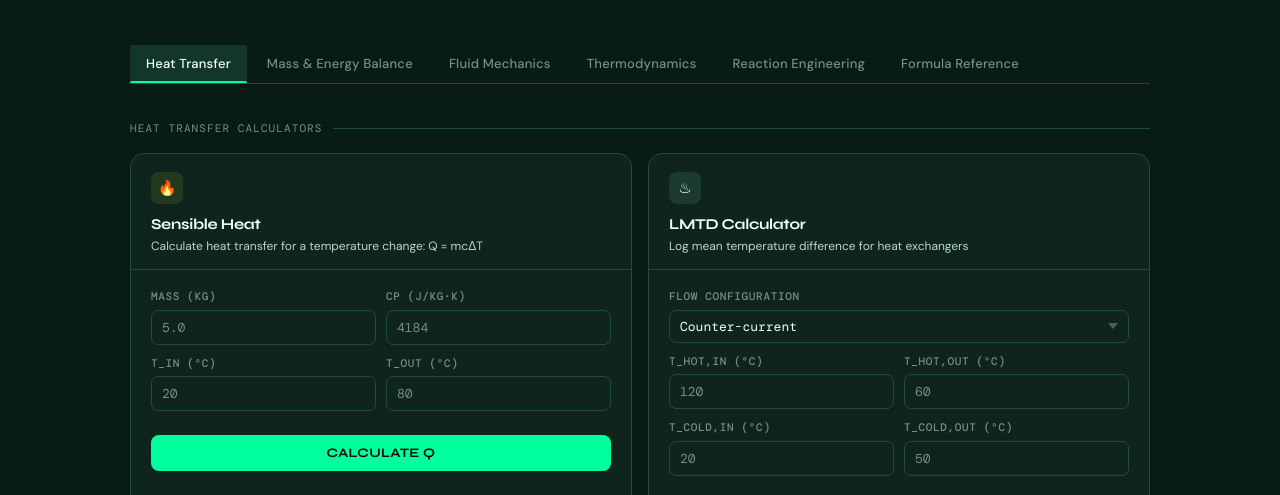
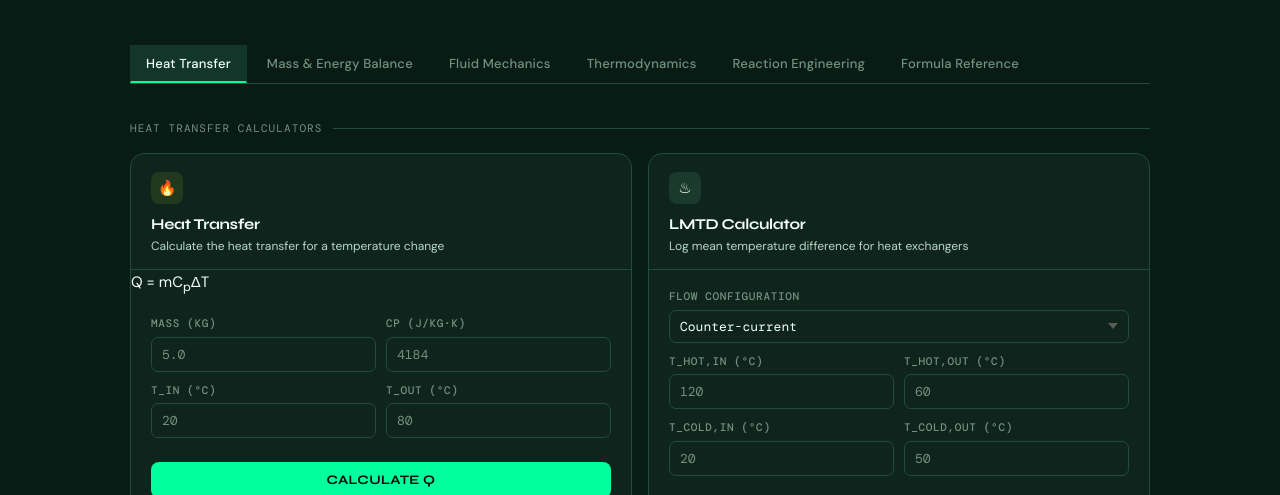
Before and after one commit to ldenucci2234234/chemeHub, a plain HTML site: page index.html in a window 1280 px wide. Shown: the part 305-800 px from the top of the page. Drawn offline with nearby package versions, Linux system fonts and the light colour scheme.

Commit message:
Update index.html

```diff
--- a/index.html
+++ b/index.html
@@ -316,7 +316,10 @@
     <div class="section-label">Heat Transfer Calculators</div>
     <div class="calc-grid">
       <div class="calc-card">
-        <div class="calc-header"><div><div class="calc-icon icon-green">🔥</div><div class="calc-name">Sensible Heat</div><div class="calc-desc">Calculate heat transfer for a temperature change: Q = mcΔT</div></div></div>
+        <div class="calc-header"><div><div class="calc-icon icon-green">🔥</div><div class="calc-name">Heat Transfer</div><div class="calc-desc">Calculate the heat transfer for a temperature change</div></div></div>
+        <div class="equation">
+  Q = mC<sub>p</sub>ΔT
+</div>
         <div class="calc-body">
           <div class="field-row"><div class="field"><label>Mass (kg)</label><input type="number" id="ht1-m" placeholder="5.0" step="any"></div><div class="field"><label>Cp (J/kg·K)</label><input type="number" id="ht1-cp" placeholder="4184" step="any"></div></div>
           <div class="field-row"><div class="field"><label>T_in (°C)</label><input type="number" id="ht1-t1" placeholder="20" step="any"></div><div class="field"><label>T_out (°C)</label><input type="number" id="ht1-t2" placeholder="80" step="any"></div></div>
```
